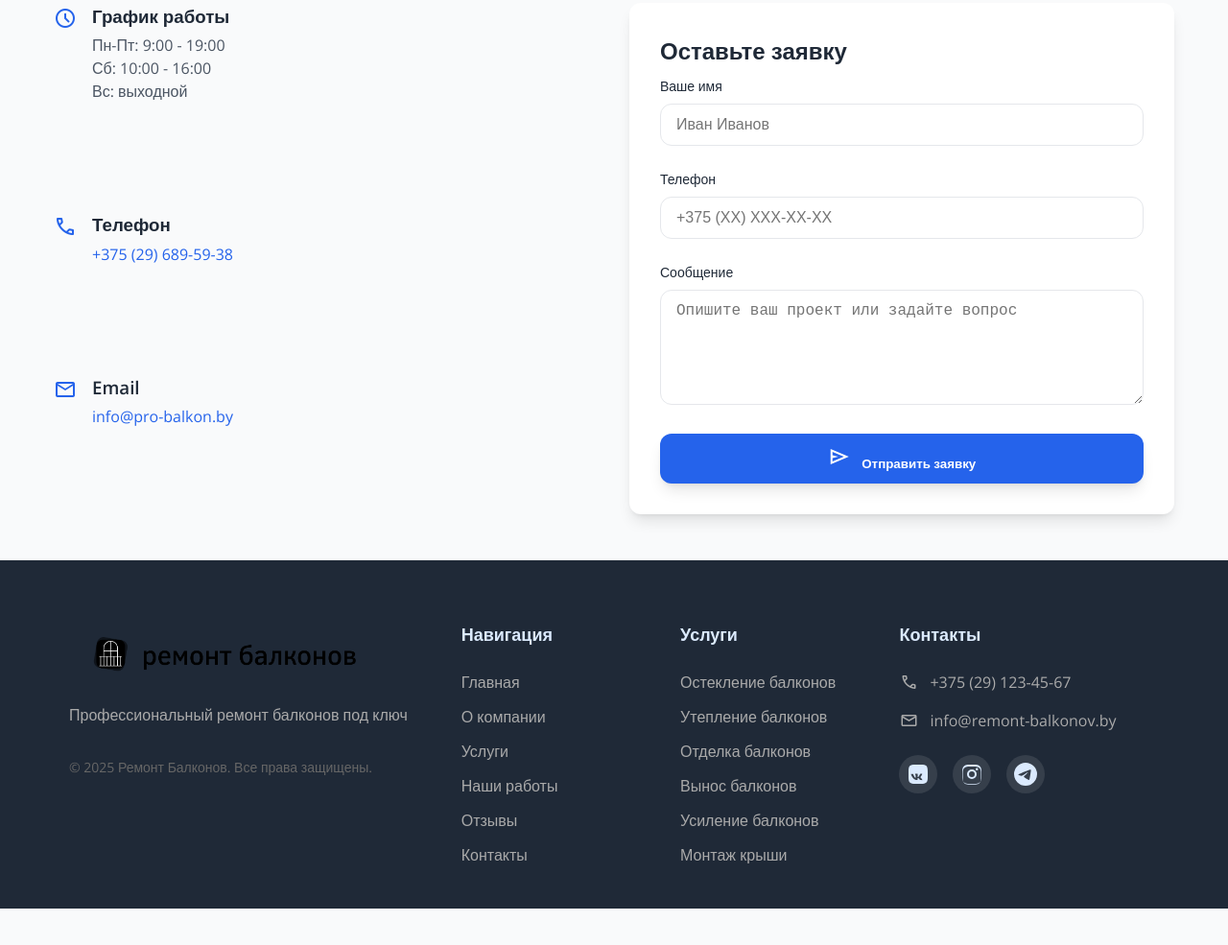
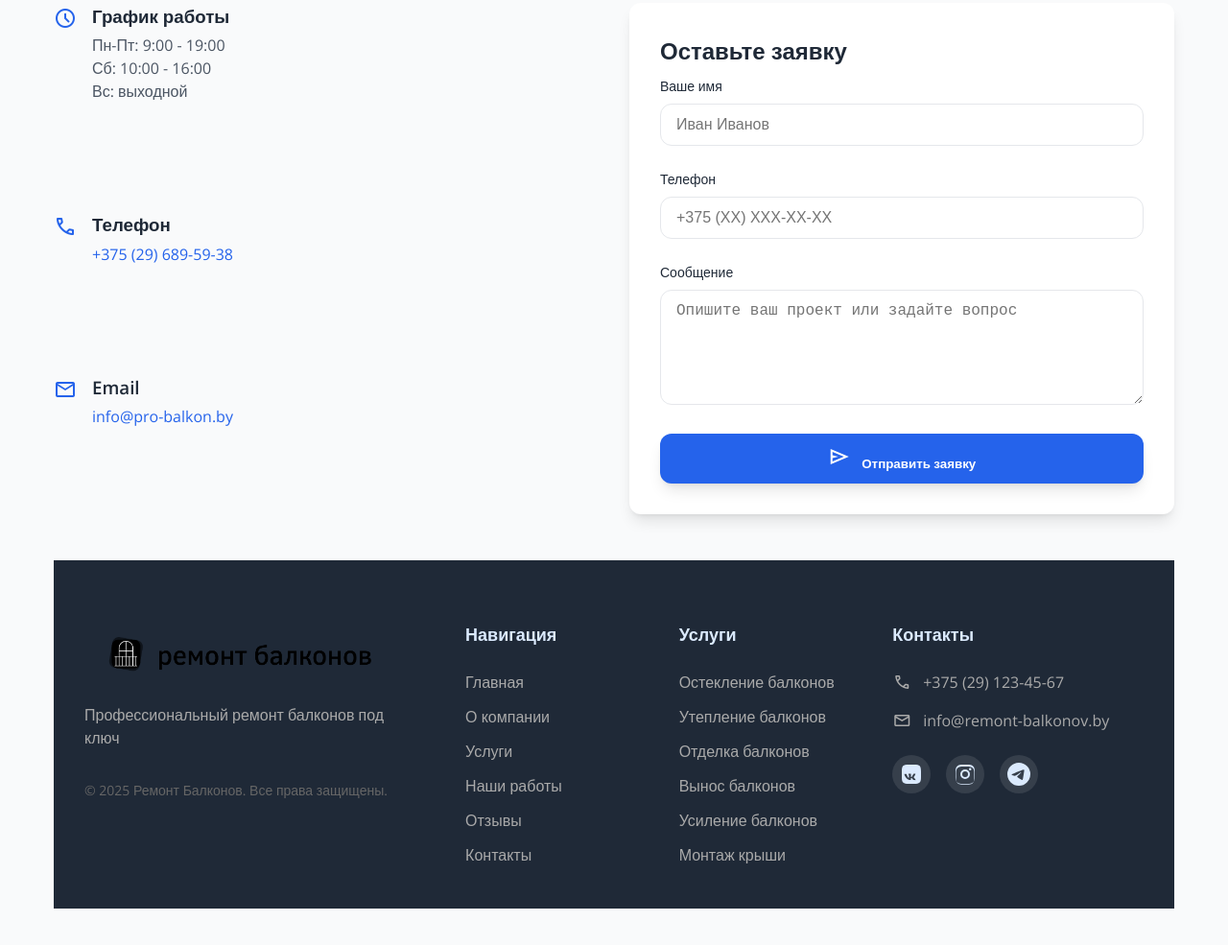
Before and after one commit to knzvm/balconyrepair, a website: page index.html in a window 1280 px wide. Shown: the part 4777-5762 px from the top of the page at 96% size. Drawn offline with nearby package versions, Linux system fonts and the light colour scheme.

Commit message:
fooooooooteeer

```diff
--- a/css/style.css
+++ b/css/style.css
@@ -941,14 +941,13 @@ button {
 }
 
 /* Футер */
+/* Футер */
 .footer {
-    width: 100vw; /* Ширина во весь viewport */
-    margin-left: calc(-50vw + 50%); /* Центрирование */
-    margin-bottom: 0;
     background: var(--dark);
     color: var(--primary-lighter);
     padding: 4rem 0 2rem;
-    margin-top: auto; /* Прижимает футер к низу */
+    margin: 0;
+    width: 100%;
 }
 
 .footer-grid {
@@ -960,6 +959,13 @@ button {
     padding: 0 1rem;
 }
 
+@media (min-width: 768px) {
+    .footer-grid {
+        grid-template-columns: 2fr 1fr 1fr 1.5fr;
+    }
+}
+
+/* Остальные стили футера остаются без изменений */
 .footer-logo {
     display: flex;
     align-items: center;
```
Also changed, not shown: index.html (+1 -0 lines).
